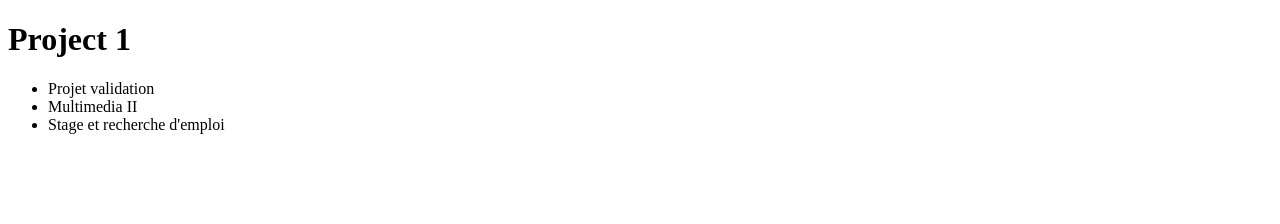
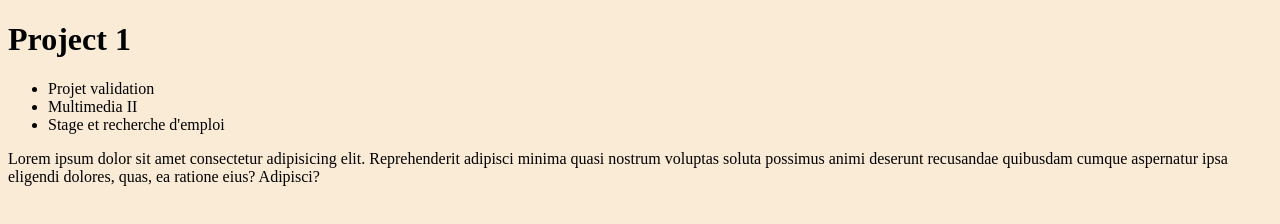
Before and after one commit to or475/P1, a plain HTML site: page index.html in a window 1280 px wide. Drawn offline with Linux system fonts and the light colour scheme.

Commit message:
style change

```diff
--- /dev/null
+++ b/css/style.css
@@ -0,0 +1,3 @@
+body{
+    background-color:antiquewhite;
+}
--- a/index.html
+++ b/index.html
@@ -3,6 +3,7 @@
 <head>
     <meta charset="UTF-8">
     <meta name="viewport" content="width=device-width, initial-scale=1.0">
+    <link rel="stylesheet" type="text/css" href="./css/style.css" >
     <title>Document</title>
 </head>
 <body>
@@ -17,6 +18,7 @@
 
     </ul>
 
+    <p>Lorem ipsum dolor sit amet consectetur adipisicing elit. Reprehenderit adipisci minima quasi nostrum voluptas soluta possimus animi deserunt recusandae quibusdam cumque aspernatur ipsa eligendi dolores, quas, ea ratione eius? Adipisci?</p>
 
 
     </div>
```
Also changed, not shown: js/script.js (added).
